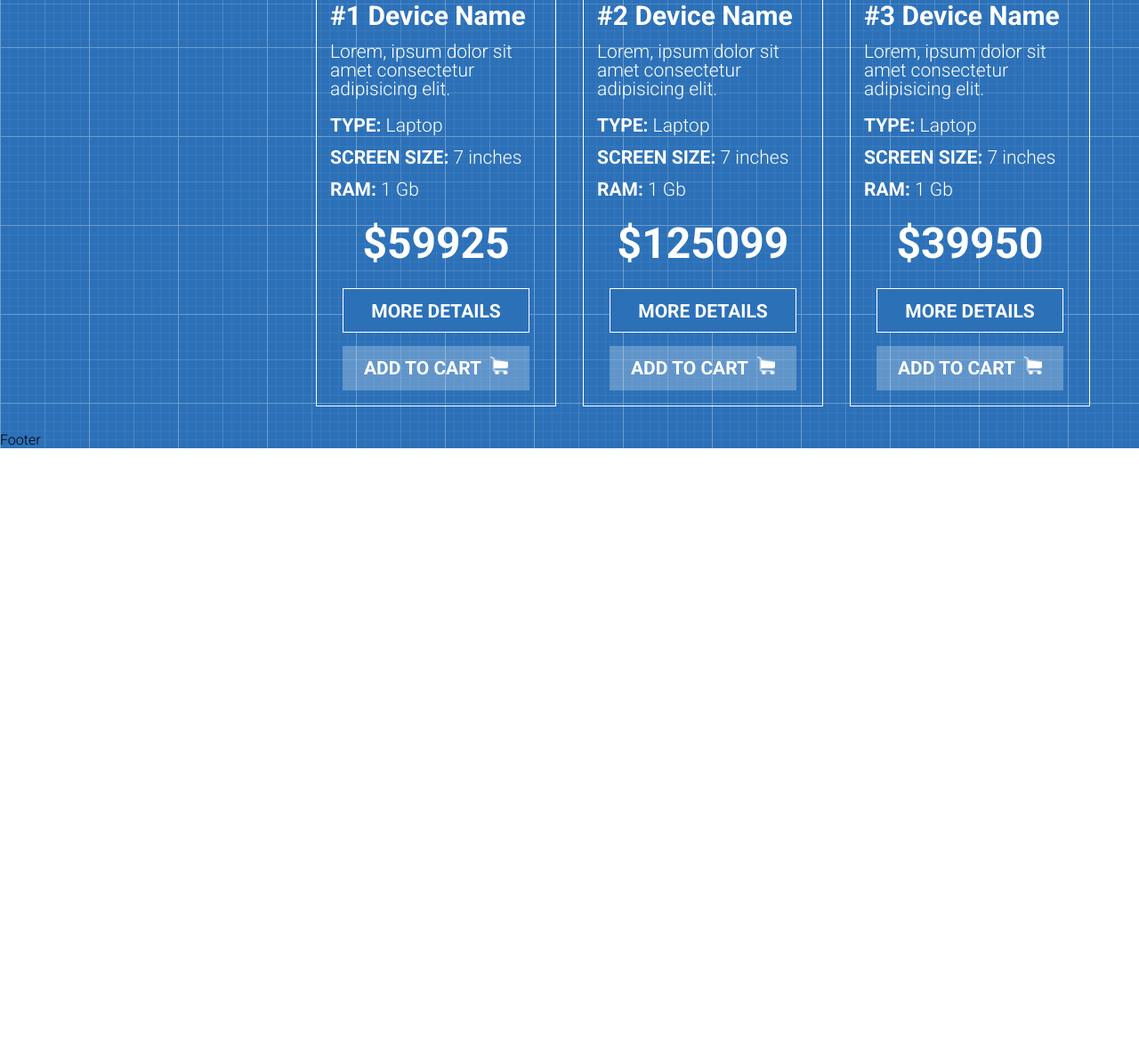
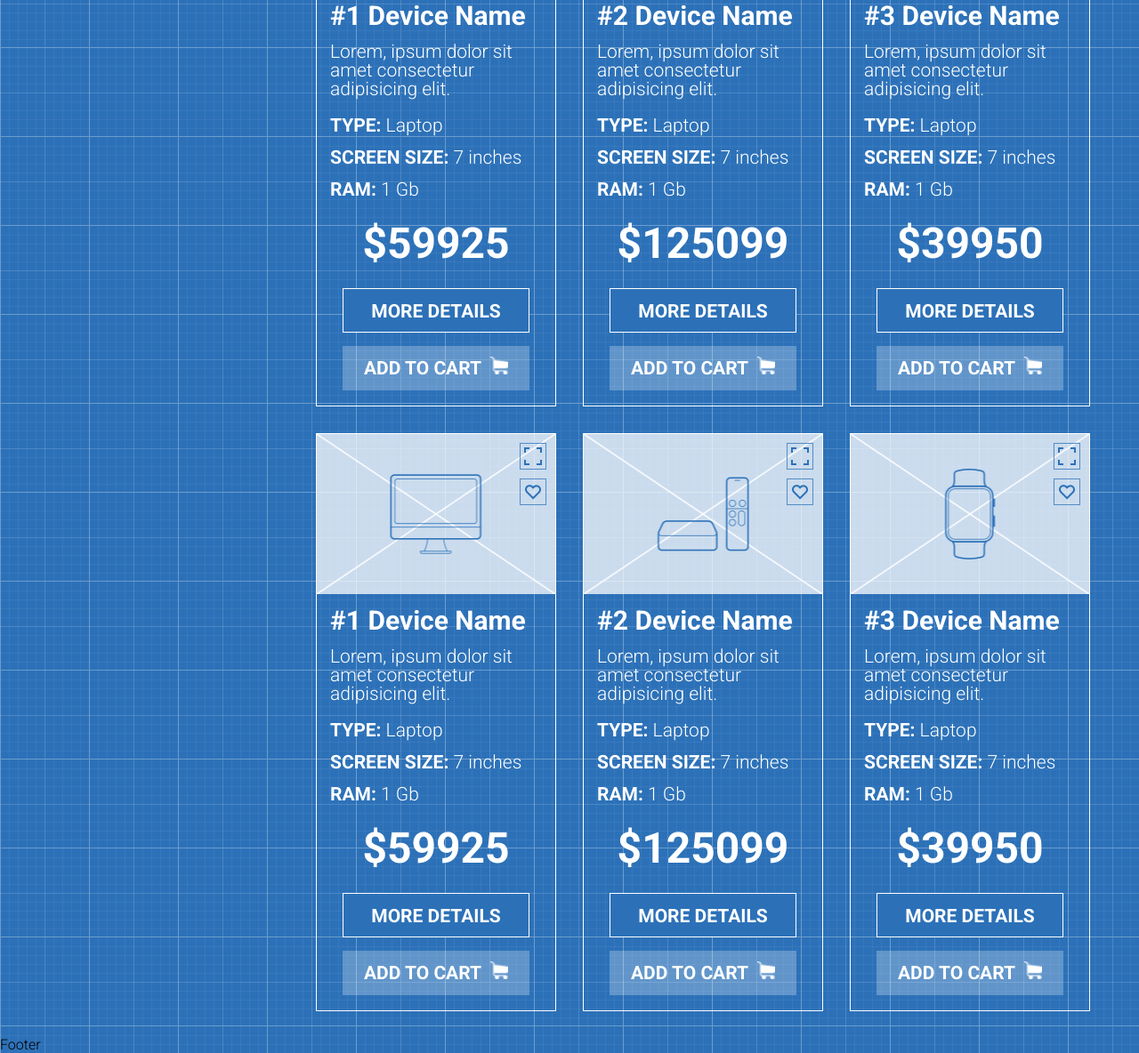
Before and after one commit to vadimbuka/shop-project, a plain HTML site: page index.html in a window 1280 px wide. Shown: the part 1547-2731 px from the top of the page at 89% size. Before the commit the page ends 2051 px from the top, so only its background shows below. Drawn offline with Linux system fonts and the light colour scheme.

Commit message:
add everything products (9 pcs)

```diff
--- a/index.html
+++ b/index.html
@@ -254,6 +254,90 @@
                         <div class="more-details"><a href="#">MORE DETAILS</a></div>
                         <div class="add-to-cart"><a href="#">ADD TO CART</a></div>
                     </div>
+                    <div class="product">
+                        <div class="product-img-block diagonal-line">
+                            <img src="img/monitor.png" alt="Monitor" class="product-img">
+                            <div class="pic-block">
+                                <div class="pic pic-1"></div>
+                                <div class="pic pic-2"></div>
+                            </div>
+                        </div>
+                        <div class="product-info-block">
+                            <h2>#1 Device Name</h2>
+                            <p>Lorem, ipsum dolor sit amet consectetur adipisicing elit.</p>
+                            <div class="property">
+                                <span class="property-name">TYPE:</span>
+                                <span class="property-value">Laptop</span>
+                            </div>
+                            <div class="property">
+                                <span class="property-name">SCREEN SIZE:</span>
+                            <span class="property-value">7 inches</span>
+                            </div>
+                            <div class="property">
+                                <span class="property-name">RAM:</span>
+                                <span class="property-value">1 Gb</span>
+                            </div>
+                        </div>
+                        <div class="product-price">$599<sup>25</sup></div>
+                        <div class="more-details"><a href="#">MORE DETAILS</a></div>
+                        <div class="add-to-cart"><a href="#">ADD TO CART</a></div>
+                    </div>
+                    <div class="product">
+                        <div class="product-img-block diagonal-line">
+                            <img src="img/device-2.png" alt="Device" class="product-img">
+                            <div class="pic-block">
+                                <div class="pic pic-1"></div>
+                                <div class="pic pic-2"></div>
+                            </div>
+                        </div>
+                        <div class="product-info-block">
+                            <h2>#2 Device Name</h2>
+                            <p>Lorem, ipsum dolor sit amet consectetur adipisicing elit.</p>
+                            <div class="property">
+                                <span class="property-name">TYPE:</span>
+                                <span class="property-value">Laptop</span>
+                            </div>
+                            <div class="property">
+                                <span class="property-name">SCREEN SIZE:</span>
+                            <span class="property-value">7 inches</span>
+                            </div>
+                            <div class="property">
+                                <span class="property-name">RAM:</span>
+                                <span class="property-value">1 Gb</span>
+                            </div>
+                        </div>
+                        <div class="product-price">$1250<sup>99</sup></div>
+                        <div class="more-details"><a href="#">MORE DETAILS</a></div>
+                        <div class="add-to-cart"><a href="#">ADD TO CART</a></div>
+                    </div>
+                    <div class="product">
+                        <div class="product-img-block diagonal-line">
+                            <img src="img/watch.png" alt="Watch" class="product-img">
+                            <div class="pic-block">
+                                <div class="pic pic-1"></div>
+                                <div class="pic pic-2"></div>
+                            </div>
+                        </div>
+                        <div class="product-info-block">
+                            <h2>#3 Device Name</h2>
+                            <p>Lorem, ipsum dolor sit amet consectetur adipisicing elit.</p>
+                            <div class="property">
+                                <span class="property-name">TYPE:</span>
+                                <span class="property-value">Laptop</span>
+                            </div>
+                            <div class="property">
+                                <span class="property-name">SCREEN SIZE:</span>
+                            <span class="property-value">7 inches</span>
+                            </div>
+                            <div class="property">
+                                <span class="property-name">RAM:</span>
+                                <span class="property-value">1 Gb</span>
+                            </div>
+                        </div>
+                        <div class="product-price">$399<sup>50</sup></div>
+                        <div class="more-details"><a href="#">MORE DETAILS</a></div>
+                        <div class="add-to-cart"><a href="#">ADD TO CART</a></div>
+                    </div>
                 </div>
             </div>
         </div>
--- a/style.css
+++ b/style.css
@@ -454,10 +454,6 @@ h2 {
 }
 
 .diagonal-line {
-    /* background:
-    linear-gradient(to bottom right, transparent 49.50%, #fff, transparent 50.50%),
-    linear-gradient(to top right, transparent 49.50%, #fff, transparent 50.50%); */
-    background-image: linear-gradient(to bottom right, transparent 49.50%, #fff, transparent 50.50%), linear-gradient(to top right, transparent 49.50%, #fff, transparent 50.50%);
-    /* background-image: linear-gradient(to top right, transparent 49.50%, #fff, transparent 50.50%); */
-    background-repeat: no-repeat;
+    background-image:   linear-gradient(to bottom right, transparent 49.50%, #fff, transparent 50.50%),
+                        linear-gradient(to top right, transparent 49.50%, #fff, transparent 50.50%);
   }
```
